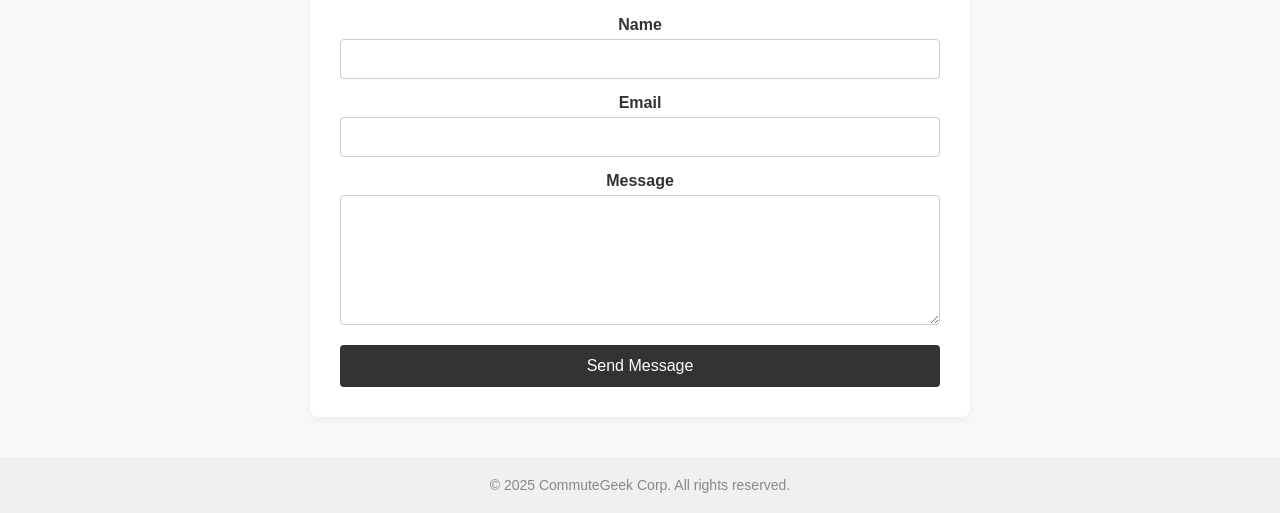
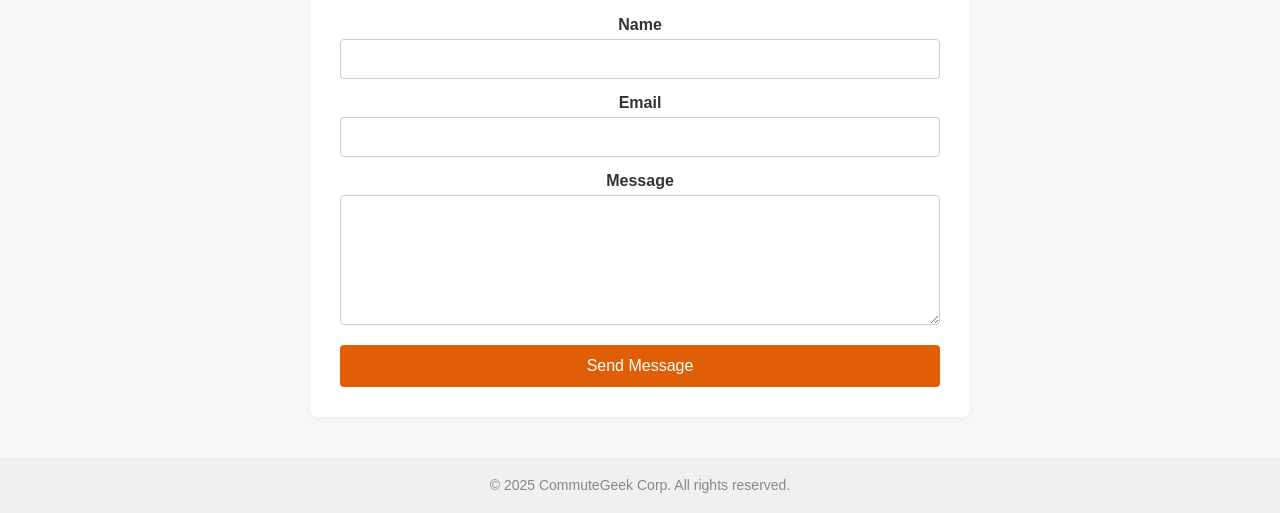
Before and after one commit to huang-jiaming/commutegeek-site, a plain HTML site: page contact/index.html in a window 1280 px wide. Shown: the part 370-883 px from the top of the page. Drawn offline with Linux system fonts and the light colour scheme.

Commit message:
update buttons

```diff
--- a/contact/index.html
+++ b/contact/index.html
@@ -62,7 +62,7 @@
     button {
       margin-top: 20px;
       padding: 12px;
-      background-color: #333;
+      background-color: #e05e08;
       color: white;
       border: none;
       border-radius: 4px;
```
Also changed, not shown: index.html (+1 -1 lines), 1 other file.
